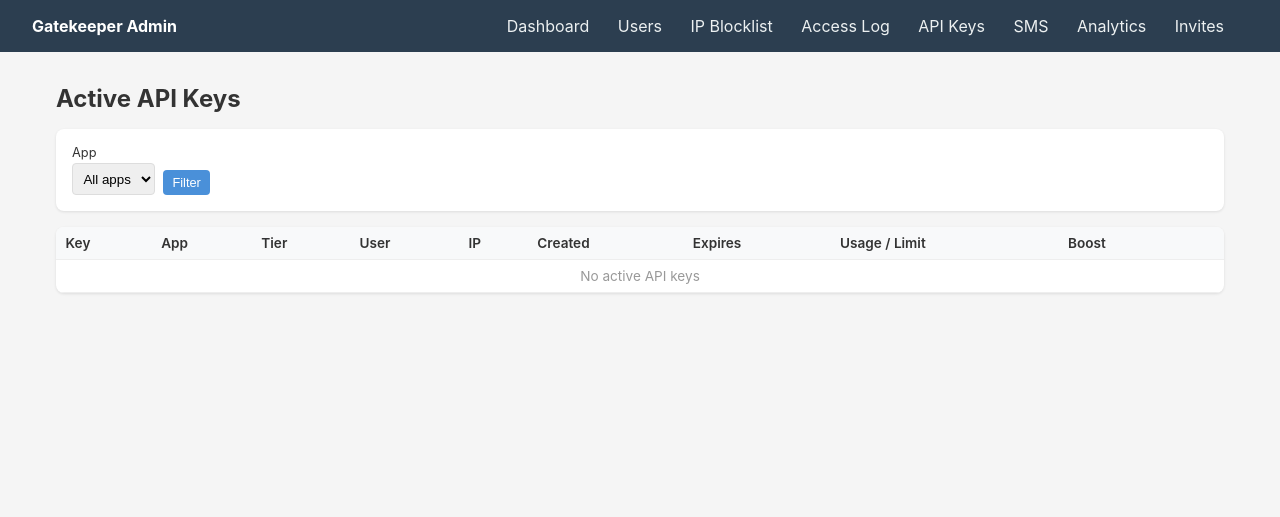
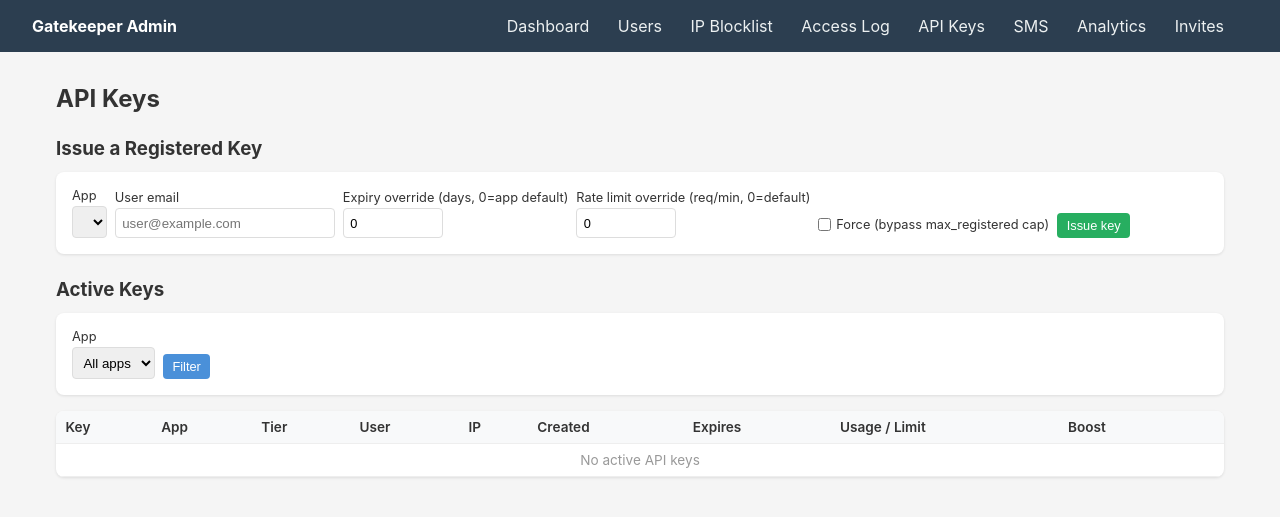
Before and after one commit to Callendina/gatekeeper, a Python web app: template gatekeeper/templates/admin/api_keys.html in a window 1280 px wide. Shown: the top 517 px of the page. Run offline with Jinja, Linux system fonts and the light colour scheme; the template is opened without the code that fills it, so the values that code supplies are empty.

Commit message:
admin: issue registered API key on behalf of a user
The /_auth/admin/api-keys page was read-only — admins could list,
boost rate limits, and revoke temp keys, but the only path to mint a
registered key was POST /_auth/api-key, which derives the user from the
session cookie and so requires the target user to sign in. That's
awkward for partner integrations and other non-interactive use cases.

This adds a "create" form to the admin page. New flow:

- Extract `issue_registered_key_for_user(db, app, user, ip, *,
  override_expiry_seconds, force)` from the existing user-facing
  endpoint. Both endpoints now share it; behaviour of POST
  /_auth/api-key is unchanged.
- New POST /_auth/admin/api-keys/issue route, protected by
  _require_admin(). Inputs: app_slug, user_email (looked up; rejected
  if not found), optional expiry override (days), optional rate-limit
  override, optional force (bypass max_registered cap).
- The handler renders the api-keys page directly with a flash banner
  showing the freshly-minted key. No redirect — the key never lands in
  URL, browser history, or access logs.
- Cyclops audit event tagged `actor=admin:<email>` so admin issuance is
  distinguishable from user self-issuance in the event stream.

Tests: helper covers happy path, replace-on-reissue, expiry override,
cap rejection, and force bypass.

Co-Authored-By: Claude Opus 4.7 (1M context) <noreply@anthropic.com>

```diff
--- a/gatekeeper/templates/admin/api_keys.html
+++ b/gatekeeper/templates/admin/api_keys.html
@@ -29,9 +29,23 @@
         button { padding: 0.3rem 0.6rem; border-radius: 4px; border: none; cursor: pointer; font-size: 0.8rem; }
         .btn-boost { background: #4a90d9; color: white; }
         .btn-boost:hover { background: #3a7bc8; }
+        .btn-create { background: #27ae60; color: white; }
         input[type="number"] { width: 60px; padding: 0.2rem; border: 1px solid #ddd; border-radius: 3px; font-size: 0.8rem; }
         .boost-form { display: inline-flex; gap: 0.3rem; align-items: center; }
         .override { color: #8e44ad; font-weight: bold; }
+        h3 { margin: 1.5rem 0 0.75rem; }
+        .create-form { background: white; padding: 1rem; border-radius: 8px; margin-bottom: 1.5rem; box-shadow: 0 1px 3px rgba(0,0,0,0.1); display: flex; gap: 0.5rem; align-items: end; flex-wrap: wrap; }
+        .create-form .field { display: flex; flex-direction: column; }
+        .create-form label { font-size: 0.8rem; margin-bottom: 0.2rem; }
+        .create-form input, .create-form select { padding: 0.4rem; border: 1px solid #ddd; border-radius: 4px; }
+        .create-form input[type="number"] { width: 100px; }
+        .create-form input[type="email"] { min-width: 220px; }
+        .create-form .checkbox-field { flex-direction: row; align-items: center; gap: 0.3rem; padding-bottom: 0.4rem; }
+        .flash-banner { padding: 1rem; border-radius: 8px; margin-bottom: 1.5rem; box-shadow: 0 1px 3px rgba(0,0,0,0.1); }
+        .flash-success { background: #eafaf1; border-left: 4px solid #27ae60; color: #14532d; }
+        .flash-error { background: #fdecea; border-left: 4px solid #e74c3c; color: #6b1f1a; }
+        .flash-banner code { background: rgba(0,0,0,0.06); padding: 0.15rem 0.4rem; border-radius: 3px; font-family: ui-monospace, SFMono-Regular, monospace; user-select: all; word-break: break-all; }
+        .flash-banner .key-display { font-size: 1rem; padding: 0.5rem 0.75rem; display: block; margin: 0.5rem 0; }
     </style>
 </head>
 <body>
@@ -52,8 +66,52 @@
         </div>
     </div>
     <div class="content">
-        <h2>Active API Keys</h2>
+        <h2>API Keys</h2>
 
+        {% if issued_key %}
+        <div class="flash-banner flash-success">
+            <strong>API key issued for {{ issued_for }} ({{ issued_app }}).</strong>
+            Copy it now — it will not be shown again.
+            <code class="key-display">{{ issued_key }}</code>
+            <div style="font-size:0.85rem; opacity:0.85;">Expires {{ issued_expires.strftime('%Y-%m-%d %H:%M') }} UTC.</div>
+        </div>
+        {% endif %}
+        {% if issue_error %}
+        <div class="flash-banner flash-error"><strong>Could not issue key:</strong> {{ issue_error }}</div>
+        {% endif %}
+
+        <h3>Issue a Registered Key</h3>
+        <form class="create-form" method="POST" action="/_auth/admin/api-keys/issue">
+            <div class="field">
+                <label>App</label>
+                <select name="app_slug" required>
+                    {% for slug, app in apps.items() %}
+                    {% if app.api_access.enabled %}
+                    <option value="{{ slug }}" {{ 'selected' if slug == filter_app }}>{{ app.name }} ({{ slug }})</option>
+                    {% endif %}
+                    {% endfor %}
+                </select>
+            </div>
+            <div class="field">
+                <label>User email</label>
+                <input type="email" name="user_email" placeholder="user@example.com" required>
+            </div>
+            <div class="field">
+                <label>Expiry override (days, 0=app default)</label>
+                <input type="number" name="expiry_override_days" value="0" min="0">
+            </div>
+            <div class="field">
+                <label>Rate limit override (req/min, 0=default)</label>
+                <input type="number" name="rate_limit_override" value="0" min="0">
+            </div>
+            <div class="field checkbox-field">
+                <input type="checkbox" name="force" value="true" id="force-cb">
+                <label for="force-cb" style="margin:0;">Force (bypass max_registered cap)</label>
+            </div>
+            <button type="submit" class="btn-create">Issue key</button>
+        </form>
+
+        <h3>Active Keys</h3>
         <form method="GET" action="/_auth/admin/api-keys" class="filters">
             <div class="field">
                 <label>App</label>
```
Also changed, not shown: gatekeeper/admin/routes.py (+115 -14 lines), gatekeeper/auth/api_keys.py (+65 -46 lines), tests/test_api_keys.py (+55 -0 lines).
